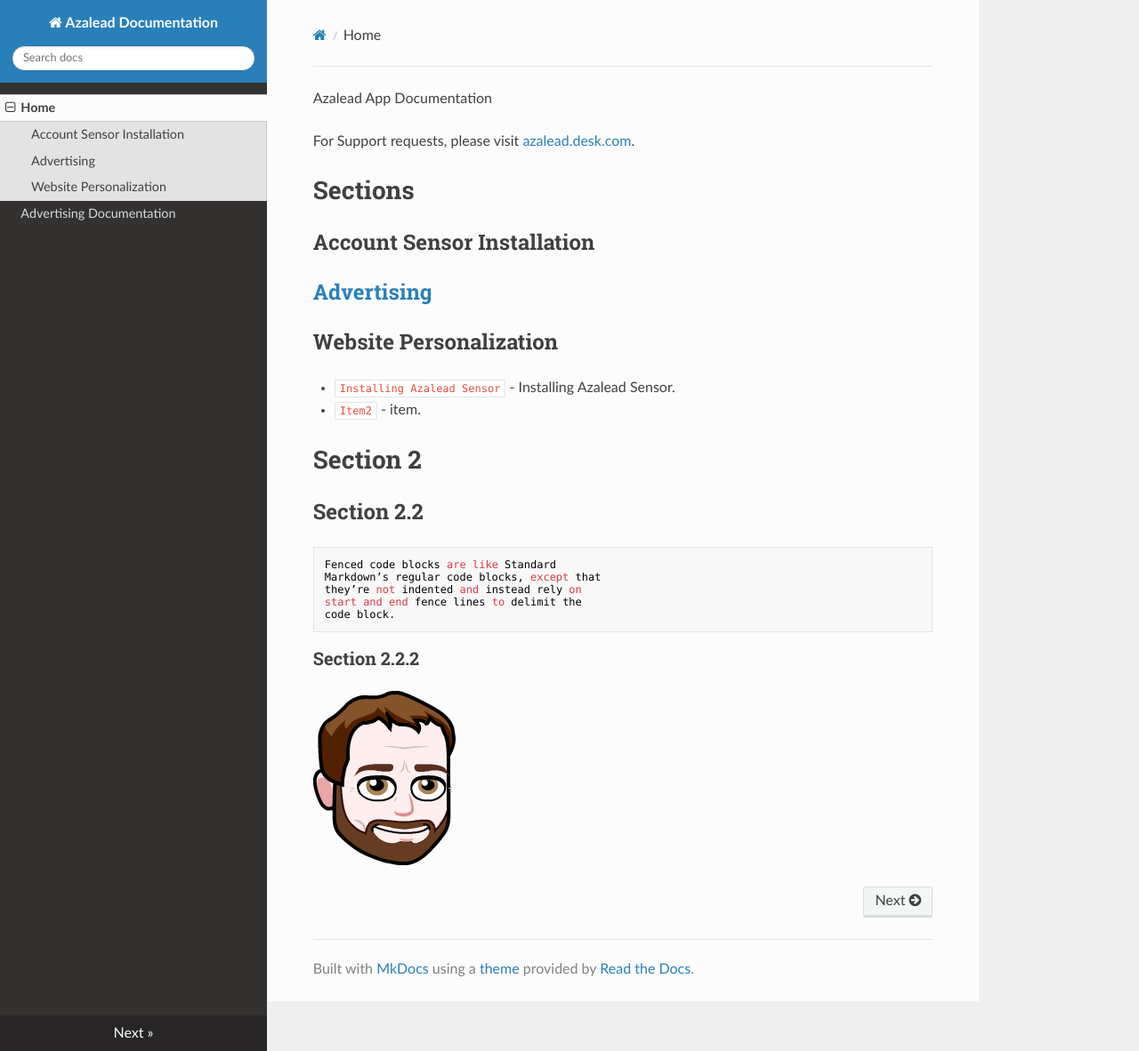
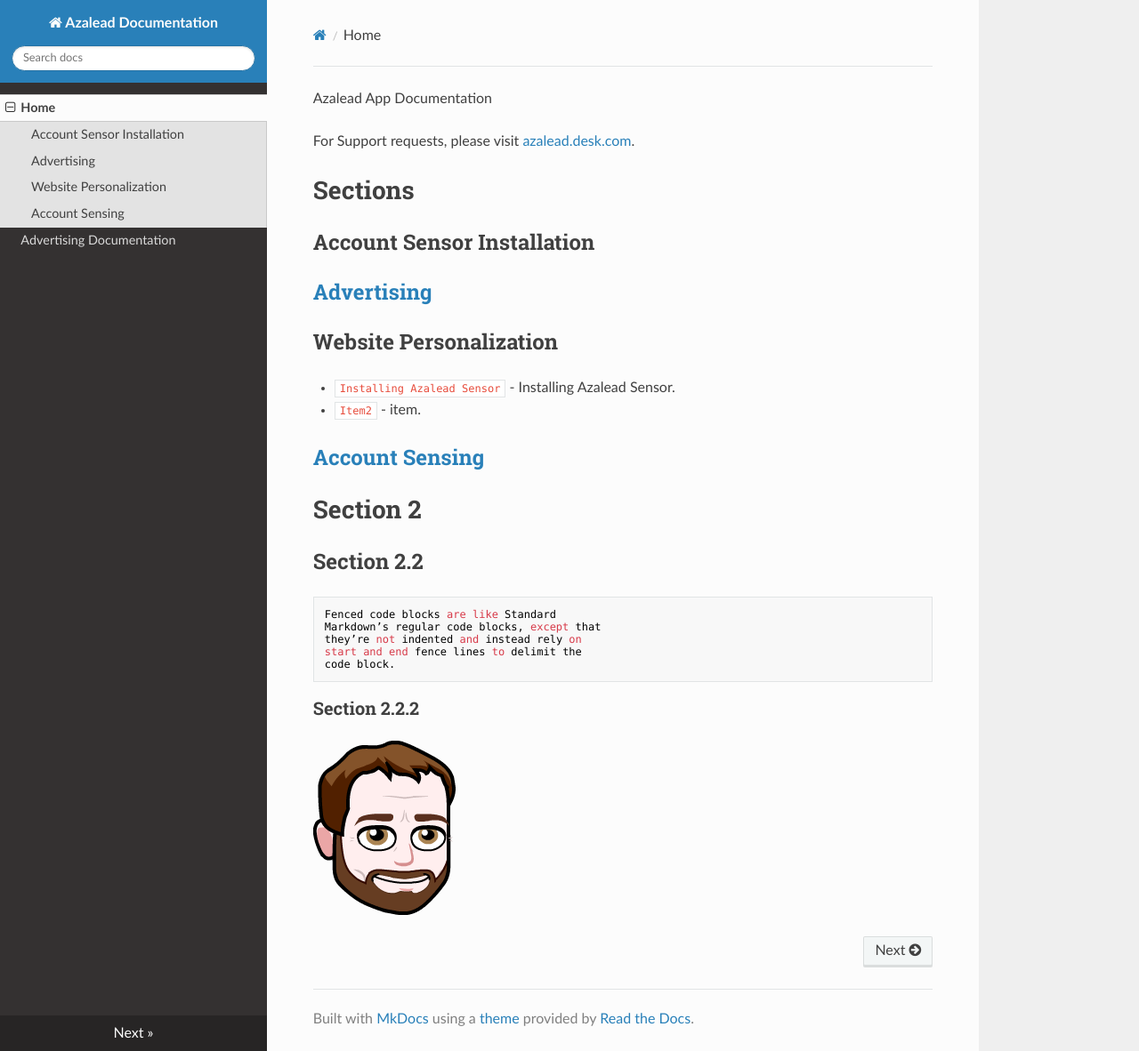
Before and after one commit to Azalead/Documentation, an MkDocs documentation site: the page built from docs/index.md, in a window 1280 px wide and 1182 px high. Shown: the whole window at 89% size. Built offline with MkDocs 1.6.1, drawn with Linux system fonts in a browser that asks for light colours; nearby versions of some CDN libraries.

Commit message:
DBO : test

```diff
--- a/docs/index.md
+++ b/docs/index.md
@@ -9,6 +9,9 @@
 ## Website Personalization
 * `Installing Azalead Sensor` - Installing Azalead Sensor.
 * `Item2` - item.
+
+## [Account Sensing](accountsensing.md)
+
 
 # Section 2
 
```
